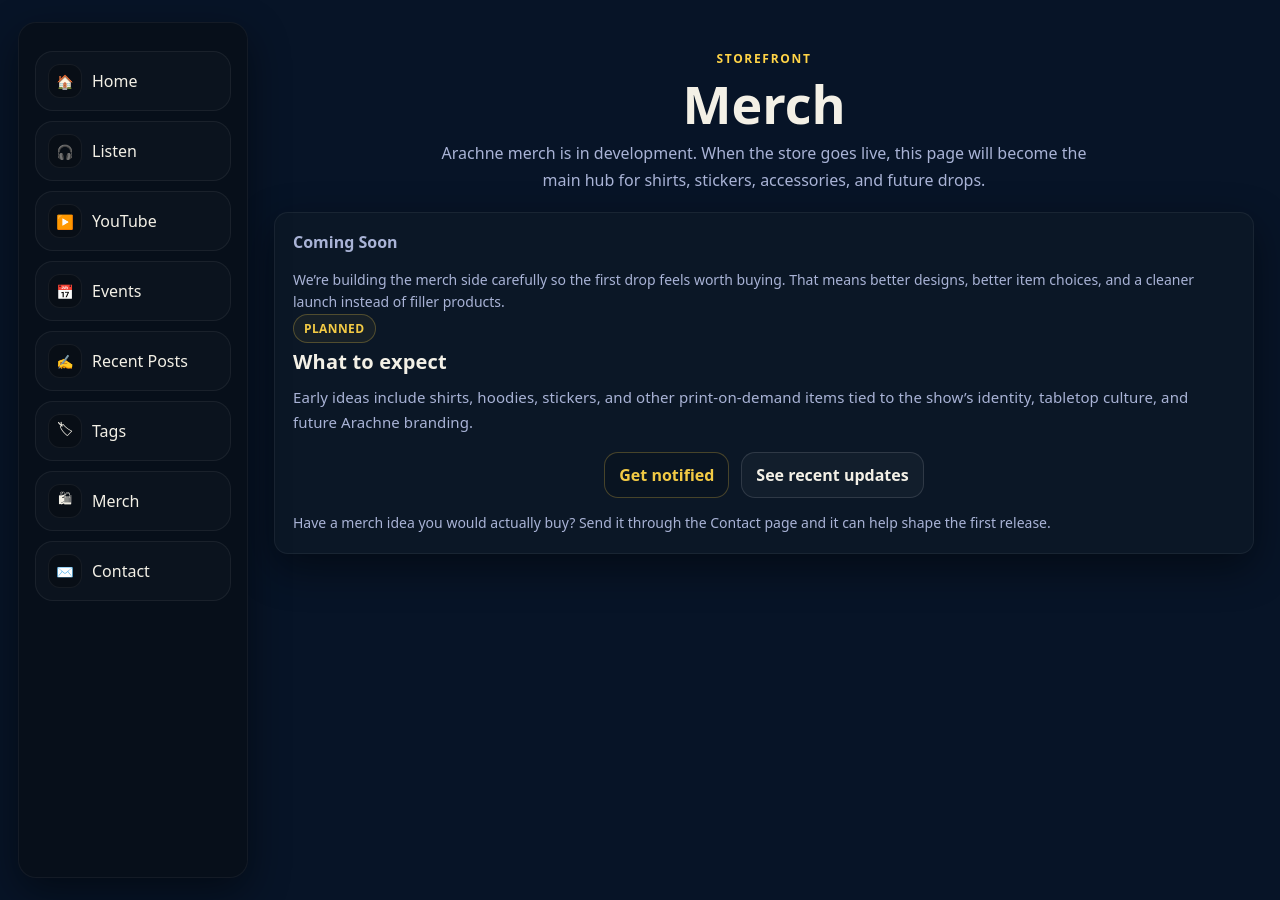
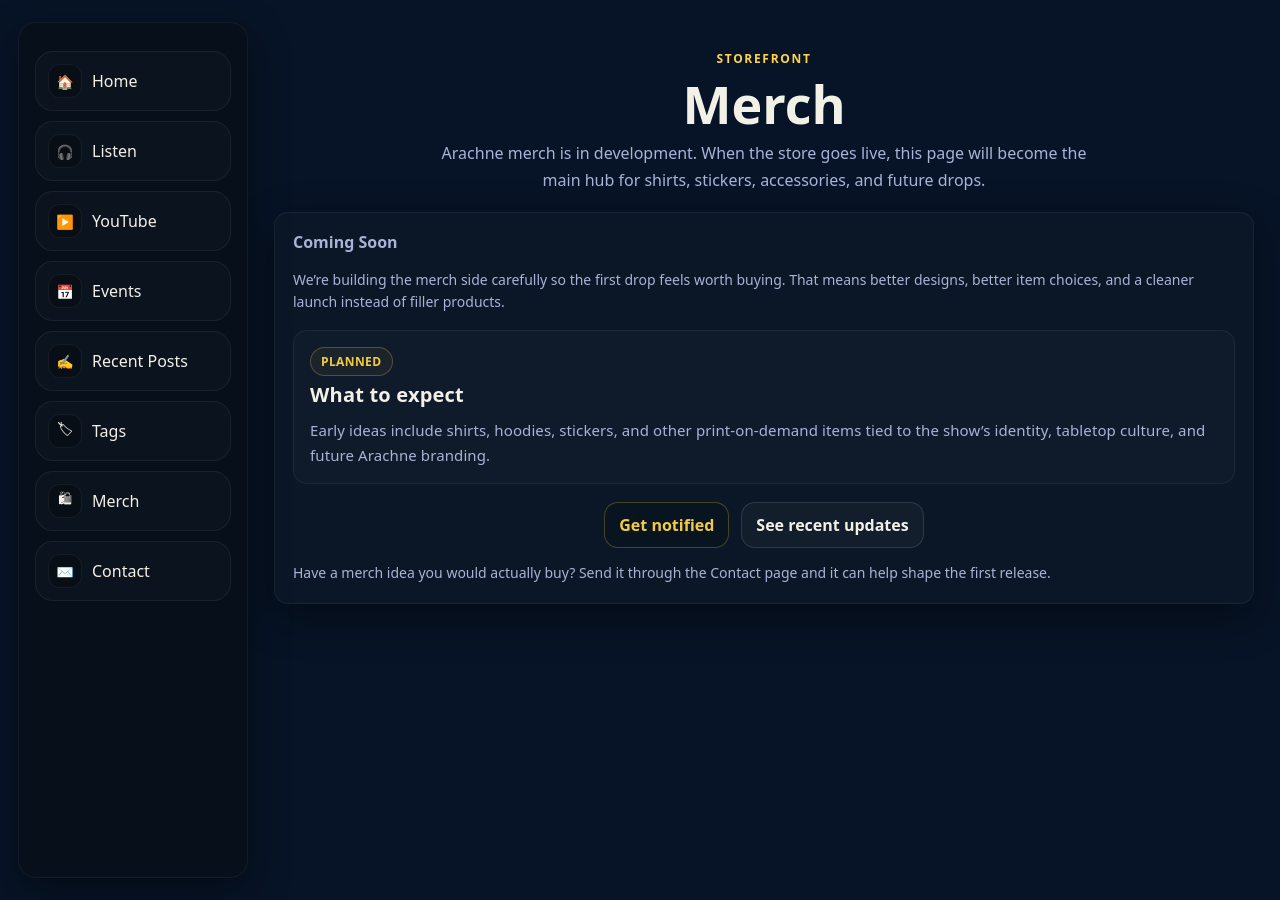
Before and after one commit to InventorofSoup/ArachneAWebsite, a Jekyll site: the page built from merch.md, in a window 1280 px wide. Built offline with Jekyll 4.4.1, drawn with Linux system fonts in a browser that asks for light colours.

Commit message:
Update main.css

```diff
--- a/assets/css/main.css
+++ b/assets/css/main.css
@@ -462,6 +462,15 @@ body{
   border:0;
 }
 
+/* merch */
+.merch-note{
+  margin-top:16px;
+  padding:16px;
+  border-radius:14px;
+  background:rgba(255,255,255,0.02);
+  border:1px solid rgba(255,255,255,0.06);
+}
+
 /* YouTube embed */
 .yt-embed{
   position:relative;
@@ -550,12 +559,4 @@ body{
   .listen-embed{
     height:352px;
   }
-
-  .merch-note{
-  margin-top:16px;
-  padding:16px;
-  border-radius:14px;
-  background:rgba(255,255,255,0.02);
-  border:1px solid rgba(255,255,255,0.06);
-  }
 }
```
